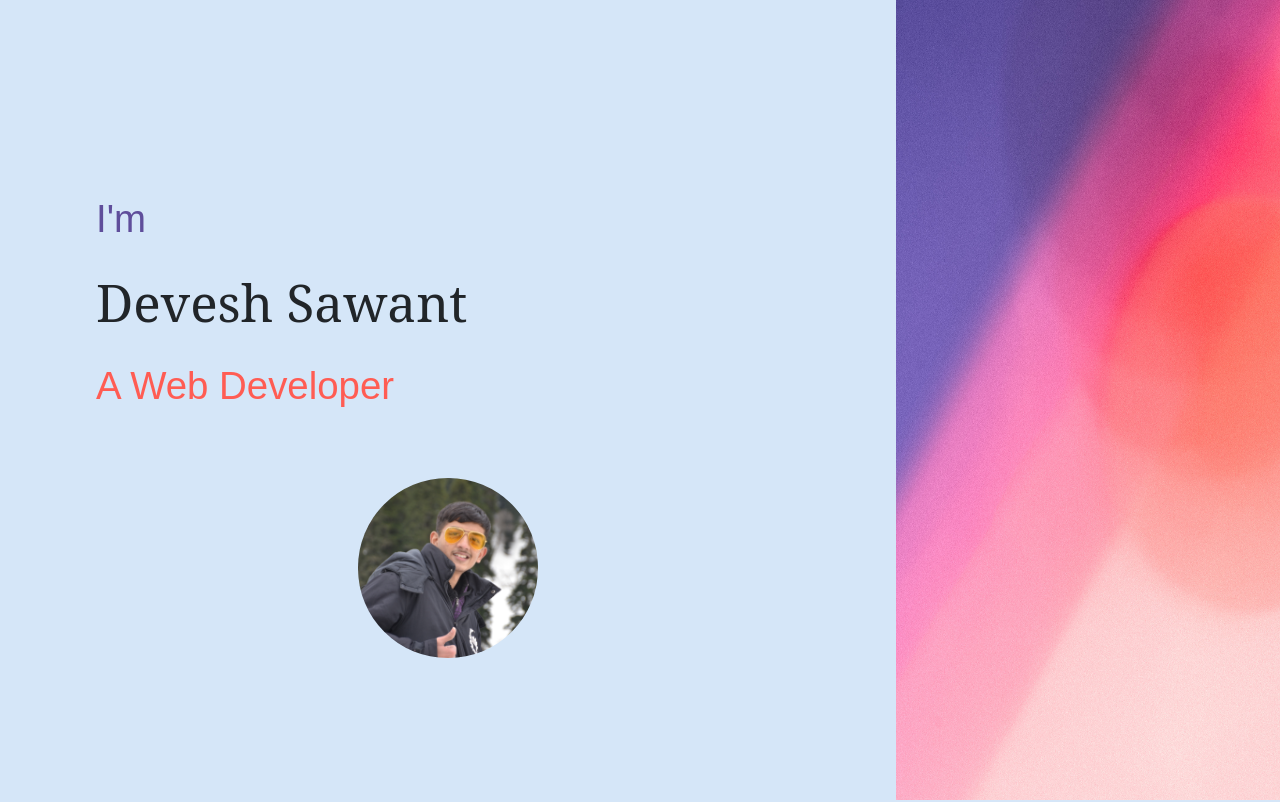
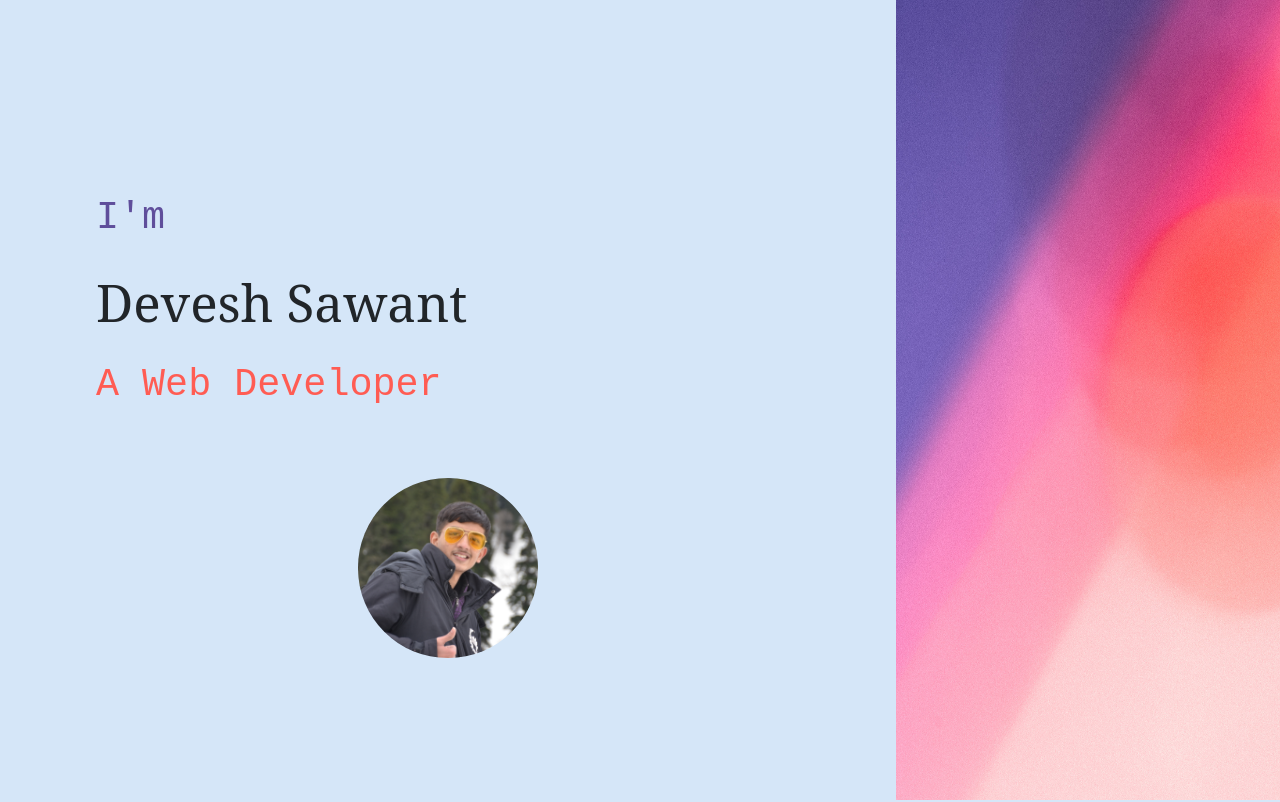
Before and after one commit to deveshsawant05/Portfolio-Website, a plain HTML site: page index.html in a window 1280 px wide. Shown: the top 802 px of the page. Drawn offline with nearby package versions, Linux system fonts and the light colour scheme; a small style sheet from the web is missing; a web font is replaced by a local one.

Commit message:
modified:   css/styles.css
	modified:   css/styles.css

```diff
--- a/css/styles.css
+++ b/css/styles.css
@@ -19,7 +19,7 @@ body {
     grid-area: 1 / 1 / 2 / 2;
 }
 .title1 {
-    font-family: "Cascadia Code", sans-serif;
+    font-family: 'Cascadia Code','Casadia Mono','Courier New','Courier', sans-serif;
     font-size: 3vw;
     font-weight: 100;
     color: rgb(255, 92, 83);
```
